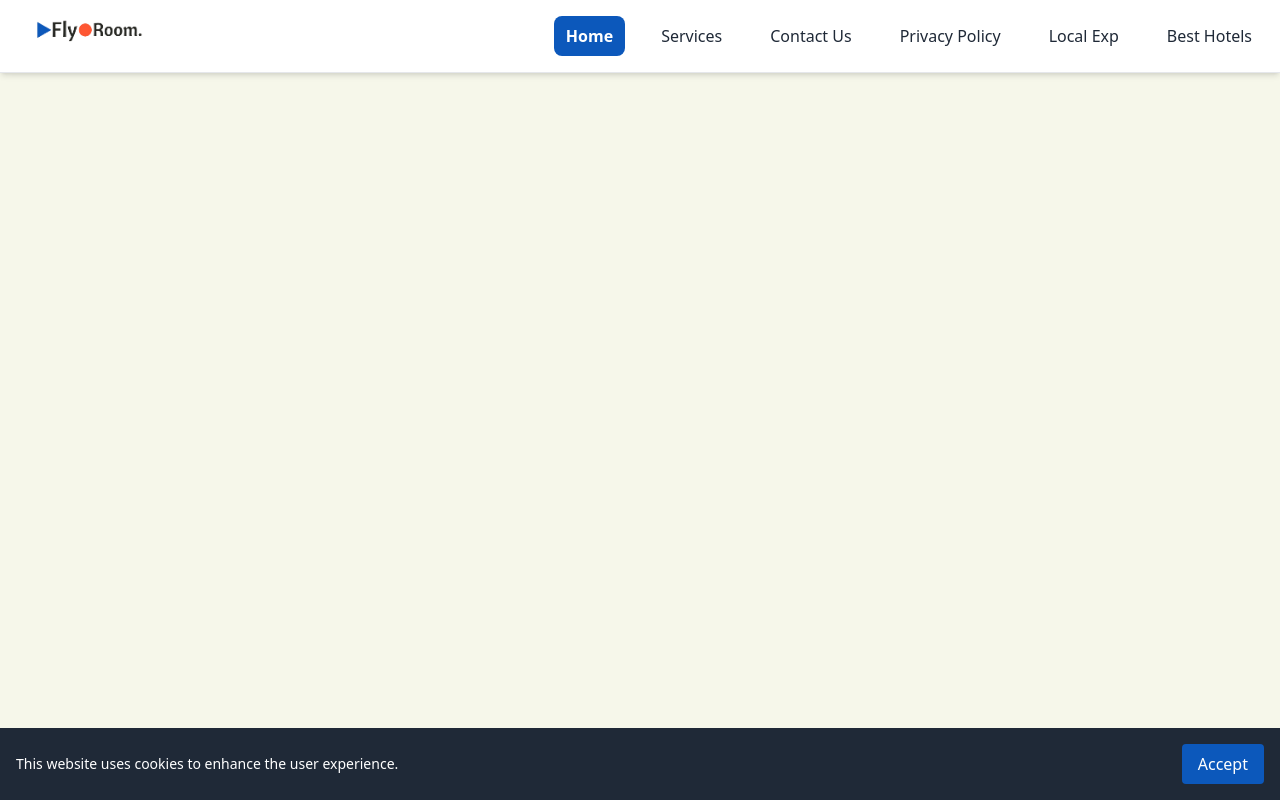
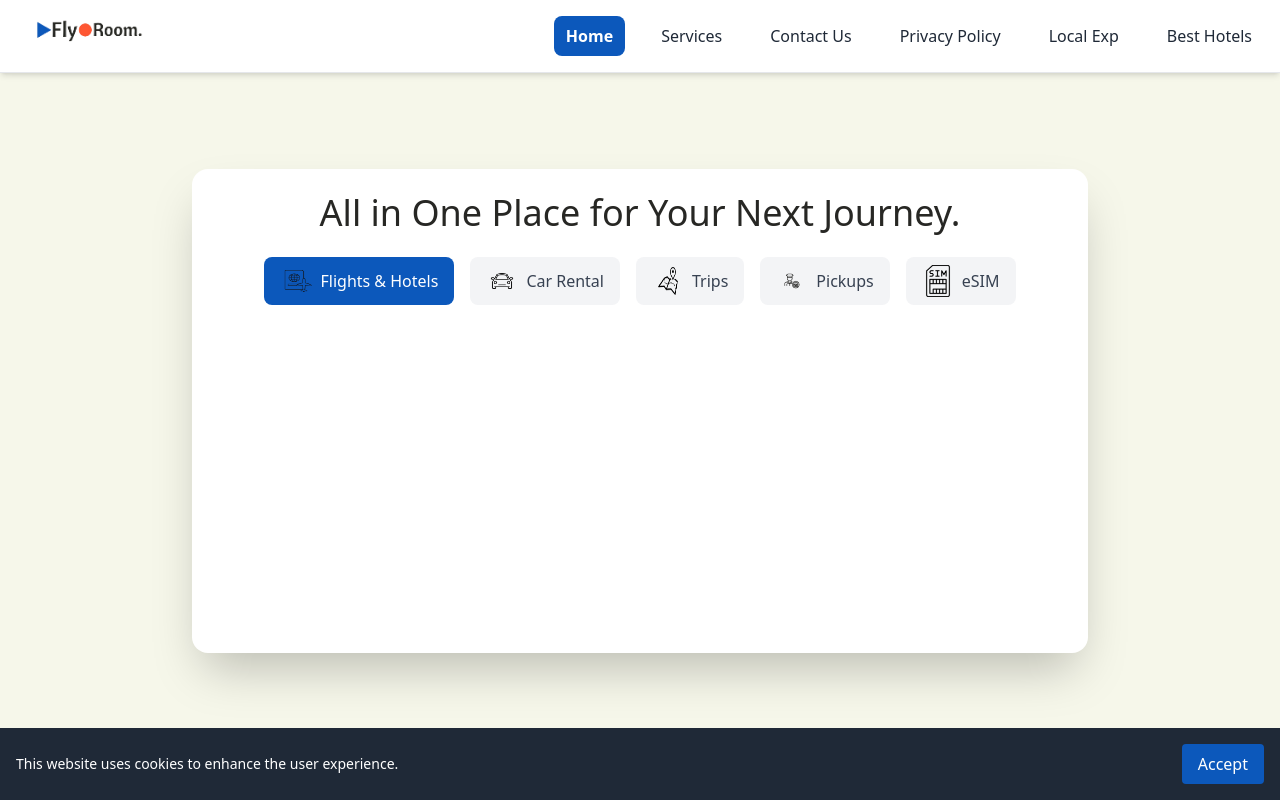
Before and after one commit to noss101/fly-and-room, a React (Vite) app: page / in a window 1280 px wide. Shown: the top 800 px of the page. Built offline with nearby package versions, Linux system fonts and the light colour scheme; a web font is replaced by a local one.

Commit message:
Restore booking widget to HomePage

```diff
--- a/src/components/layout/Layout.jsx
+++ b/src/components/layout/Layout.jsx
@@ -1,21 +1,9 @@
-import React, { useState, useEffect } from 'react';
-import { useLocation } from 'react-router-dom';
+import React from 'react';
 import Navbar from './Navbar';
 import Footer from './Footer';
 import CookieBanner from '../CookieBanner';
-import BookingWidget from '../booking/BookingWidget';
 
 const Layout = ({ children }) => {
-  const location = useLocation();
-  const isHome = location.pathname === '/';
-  const [widgetMounted, setWidgetMounted] = useState(isHome);
-
-  useEffect(() => {
-    if (isHome) {
-      setWidgetMounted(true);
-    }
-  }, [isHome]);
-
   return (
     <div className="relative flex flex-col min-h-screen bg-[#F6F7EA]">
       <Navbar />
@@ -25,15 +13,6 @@ const Layout = ({ children }) => {
           aria-hidden="true"
           className="absolute inset-0 bg-[#F6F7EA] pointer-events-none"
         ></div>
-        {widgetMounted && (
-          <div
-            className={`container mx-auto px-4 mt-6 mb-12 sm:mt-8 md:mt-10 ${
-              isHome ? '' : 'hidden'
-            }`}
-          >
-            <BookingWidget />
-          </div>
-        )}
         <div className="relative">
           {children}
         </div>
--- a/src/pages/HomePage.jsx
+++ b/src/pages/HomePage.jsx
@@ -1,10 +1,14 @@
 import React from 'react';
+import BookingWidget from '../components/booking/BookingWidget';
 import MoroccoSection from '../components/sections/MoroccoSection';
 import PartnersSection from '../components/sections/PartnersSection';
 
 const HomePage = () => {
   return (
     <div className="py-6">
+      <div className="container mx-auto px-4 mt-6 mb-12 sm:mt-8 md:mt-10">
+        <BookingWidget />
+      </div>
       <MoroccoSection />
       <PartnersSection />
     </div>
```
